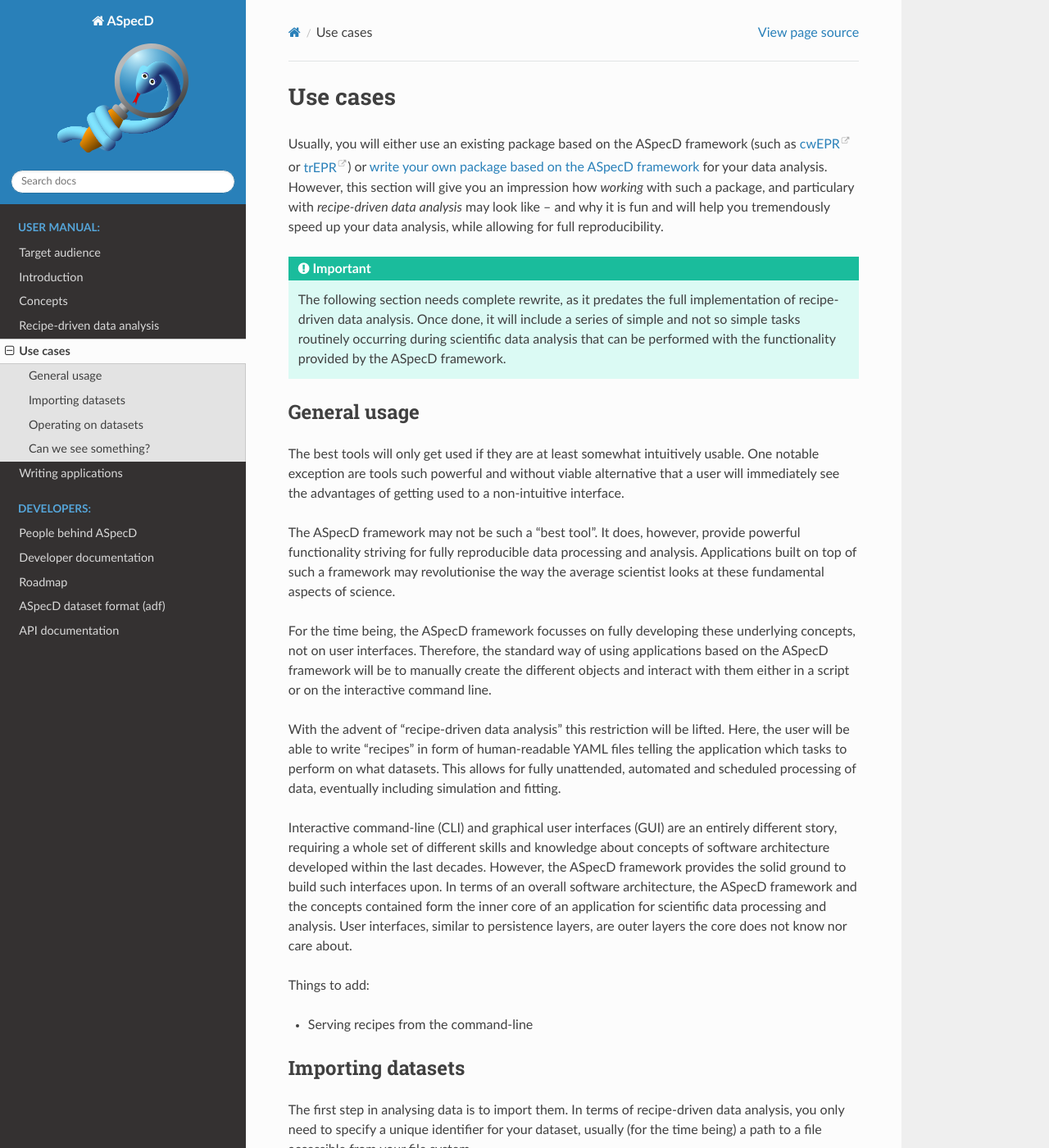
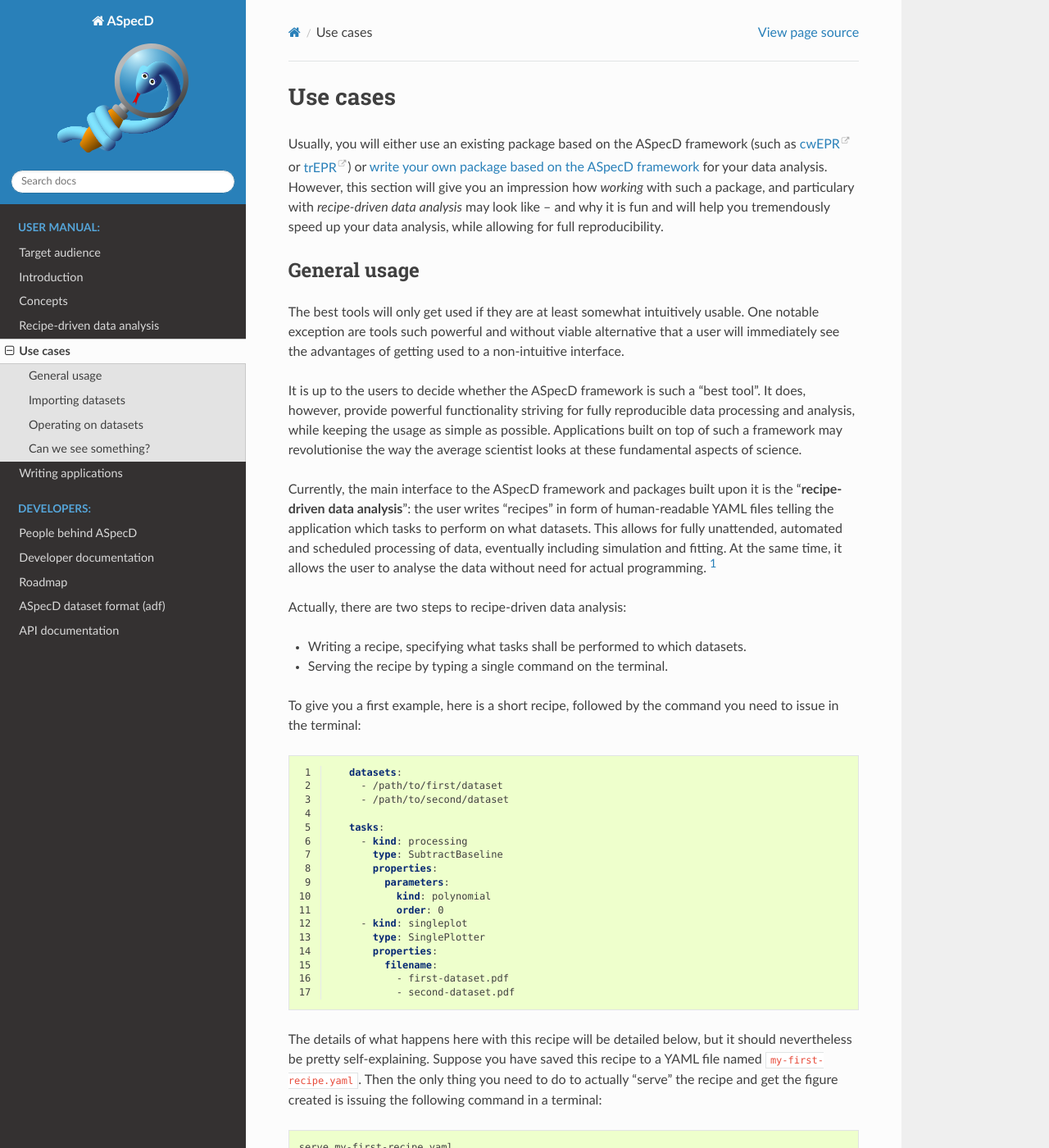
Before and after one commit to tillbiskup/aspecd, a Sphinx documentation site: the page built from docs/usecases.rst, in a window 1280 px wide and 1400 px high. Shown: the whole window at 82% size. Built offline with Sphinx 7.4.7 and the Read the Docs theme 2.0.0, drawn with Linux system fonts in a browser that asks for light colours; some of the changed text lies outside the part shown.

Commit message:
Update documentation

```diff
--- a/docs/applications.rst
+++ b/docs/applications.rst
@@ -2,9 +2,14 @@
 Writing applications
 ====================
 
-As the name says, the ASpecD framework in itself only provides the scaffold for applications aiming at reproducible processing and analysis of spectroscopic data.
+As the name says, the ASpecD framework in itself only provides the scaffold for applications aiming at reproducible processing and analysis of spectroscopic data. However, that does not mean that you need to start from scratch when implementing a Python package for your preferred spectroscopic method. ASpecD comes with (some) "batteries included", namely an increasing list of generally applicable processing and analysis steps.
 
 Writing applications based on the ASpecD framework should be fairly straight-forward once familiar with its :doc:`concepts <concepts>`.
+
+
+.. note::
+
+    Most users of a package based on the ASpecD framework will not bother about how to further develop these packages. They will usually only work with the package by means of ":ref:`recipe-driven data analysis <recipes>`". However, if you are interested in writing or further developing packages for the analysis of spectroscopic data based on the ASpecD framework, continue reading.
 
 
 Before you start
--- a/docs/usecases.rst
+++ b/docs/usecases.rst
@@ -5,27 +5,51 @@ Use cases
 Usually, you will either use an existing package based on the ASpecD framework (such as `cwEPR <https://docs.cwepr.de/>`_ or `trEPR <https://docs.trepr.de/>`_) or :doc:`write your own package based on the ASpecD framework <applications>` for your data analysis. However, this section will give you an impression how *working* with such a package, and particulary with *recipe-driven data analysis* may look like – and why it is fun and will help you tremendously speed up your data analysis, while allowing for full reproducibility.
 
 
-.. important::
-    The following section needs complete rewrite, as it predates the full implementation of recipe-driven data analysis. Once done, it will include a series of simple and not so simple tasks routinely occurring during scientific data analysis that can be performed with the functionality provided by the ASpecD framework.
-
-
 General usage
 =============
 
 The best tools will only get used if they are at least somewhat intuitively usable. One notable exception are tools such powerful and without viable alternative that a user will immediately see the advantages of getting used to a non-intuitive interface.
 
-The ASpecD framework may not be such a "best tool". It does, however, provide powerful functionality striving for fully reproducible data processing and analysis. Applications built on top of such a framework may revolutionise the way the average scientist looks at these fundamental aspects of science.
+It is up to the users to decide whether the ASpecD framework is such a "best tool". It does, however, provide powerful functionality striving for fully reproducible data processing and analysis, while keeping the usage as simple as possible. Applications built on top of such a framework may revolutionise the way the average scientist looks at these fundamental aspects of science.
 
-For the time being, the ASpecD framework focusses on fully developing these underlying concepts, not on user interfaces. Therefore, the standard way of using applications based on the ASpecD framework will be to manually create the different objects and interact with them either in a script or on the interactive command line.
+Currently, the main interface to the ASpecD framework and packages built upon it is the "**recipe-driven data analysis**":  the user writes "recipes" in form of human-readable YAML files telling the application which tasks to perform on what datasets. This allows for fully unattended, automated and scheduled processing of data, eventually including simulation and fitting. At the same time, it allows the user to analyse the data without need for actual programming. [#fn1]_
 
-With the advent of "recipe-driven data analysis" this restriction will be lifted. Here, the user will be able to write "recipes" in form of human-readable YAML files telling the application which tasks to perform on what datasets. This allows for fully unattended, automated and scheduled processing of data, eventually including simulation and fitting.
+Actually, there are two steps to recipe-driven data analysis:
 
-Interactive command-line (CLI) and graphical user interfaces (GUI) are an entirely different story, requiring a whole set of different skills and knowledge about concepts of software architecture developed within the last decades. However, the ASpecD framework provides the solid ground to build such interfaces upon. In terms of an overall software architecture, the ASpecD framework and the concepts contained form the inner core of an application for scientific data processing and analysis. User interfaces, similar to persistence layers, are outer layers the core does not know nor care about.
+* Writing a recipe, specifying what tasks shall be performed to which datasets.
 
+* Serving the recipe by typing a single command on the terminal.
 
-Things to add:
+To give you a first example, here is a short recipe, followed by the command you need to issue in the terminal:
 
-* Serving recipes from the command-line
+.. code-block:: yaml
+ :linenos:
+
+    datasets:
+      - /path/to/first/dataset
+      - /path/to/second/dataset
+
+    tasks:
+      - kind: processing
+        type: SubtractBaseline
+        properties:
+          parameters:
+            kind: polynomial
+            order: 0
+      - kind: singleplot
+        type: SinglePlotter
+        properties:
+          filename:
+            - first-dataset.pdf
+            - second-dataset.pdf
+
+The details of what happens here with this recipe will be detailed below, but it should nevertheless be pretty self-explaining. Suppose you have saved this recipe to a YAML file named ``my-first-recipe.yaml``. Then the only thing you need to do to actually "serve" the recipe and get the figure created is issuing the following command in a terminal:
+
+.. code-block:: bash
+
+    serve my-first-recipe.yaml
+
+If you wonder where the command ``serve`` comes from: This gets installed when you install the ASpecD Python package. Hence, it may only be available from within a Python virtual environment if you installed ASpecD this way (what is generally preferrable for Python packages).
 
 
 Importing datasets
@@ -97,3 +121,9 @@ Things to add:
 * Setting properties for plots
 * Different kinds of plots
 * Reports
+
+
+
+.. rubric:: Footnotes
+
+.. [#fn1] Interactive command-line (CLI) and graphical user interfaces (GUI) are an entirely different story, requiring a whole set of different skills and knowledge about concepts of software architecture developed within the last decades. However, the ASpecD framework provides the solid ground to build such interfaces upon. In terms of an overall software architecture, the ASpecD framework and the concepts contained form the inner core of an application for scientific data processing and analysis. User interfaces, similar to persistence layers, are outer layers the core does not know nor care about.
```
Also changed, not shown: 1 other file.
